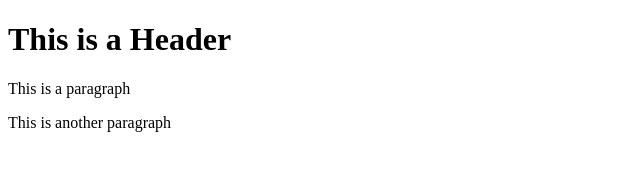
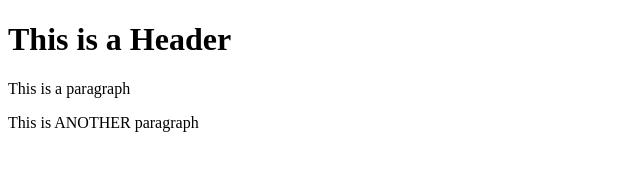
Before and after one commit to UndefinedClassic/git-test, a website: page index.html in a window 1280 px wide. Shown: the full height of the page, 0-640 px from the left. Drawn offline with Linux system fonts and the light colour scheme.

Commit message:
Using NPM

```diff
--- a/index.html
+++ b/index.html
@@ -3,6 +3,6 @@
     <body>
         <h1>This is a Header</h1>
         <p>This is a paragraph</p>
-        <p>This is another paragraph</p>
+        <p>This is ANOTHER paragraph</p>
     </body>
 </html>
```
Also changed, not shown: package.json (added, +19 -0 lines), 2 other files.
